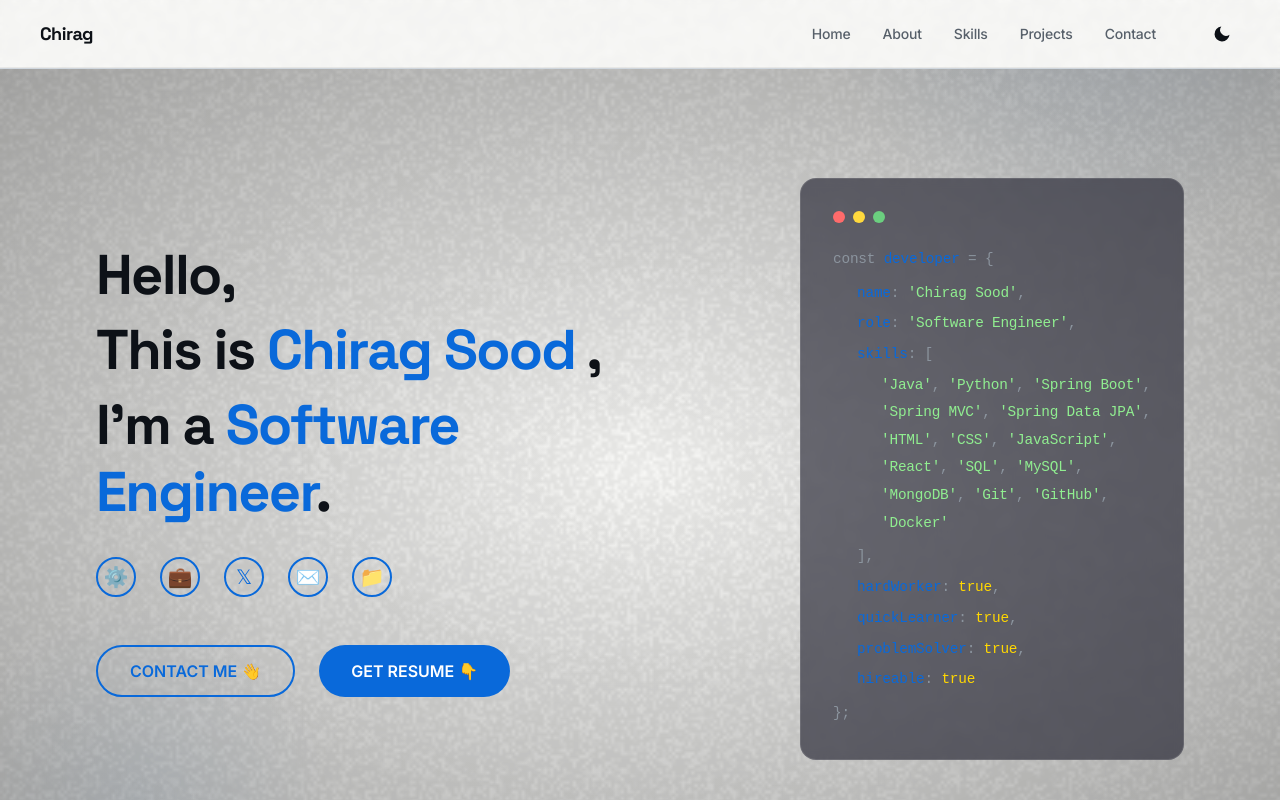
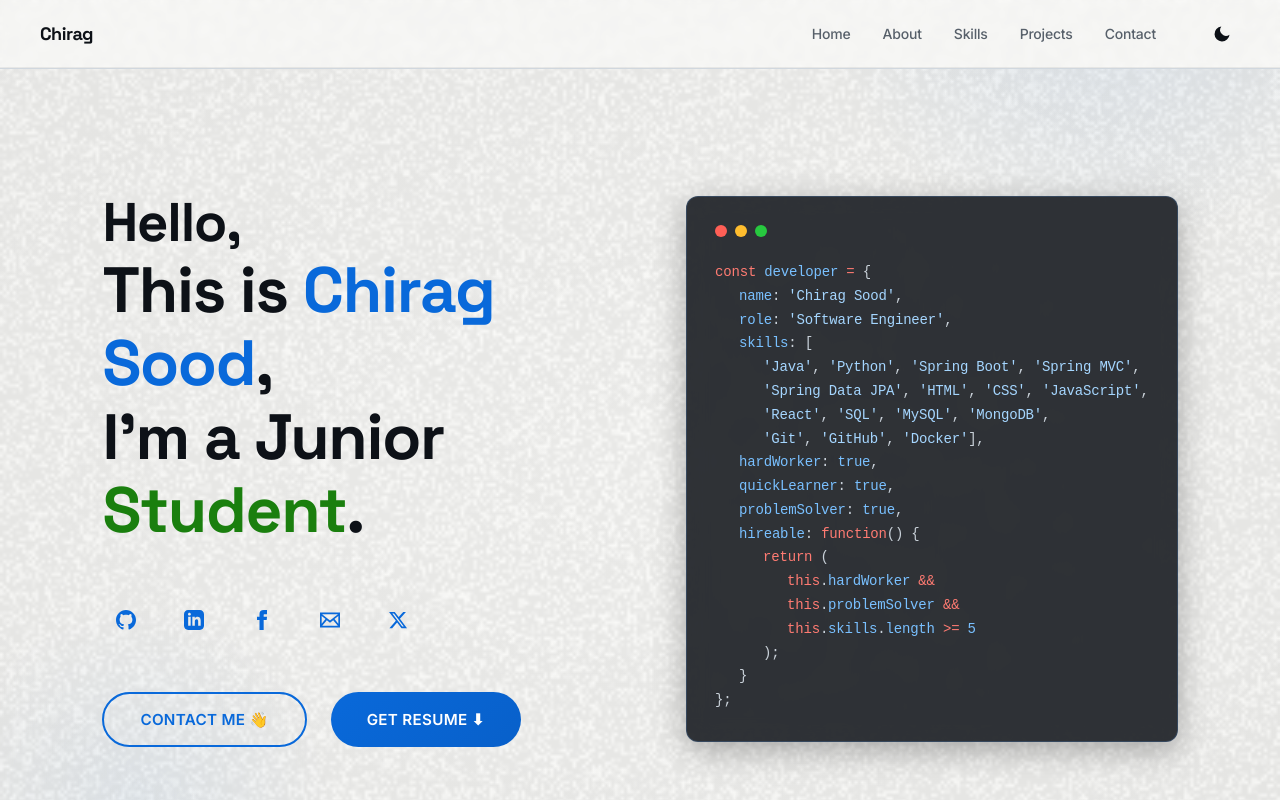
Before and after one commit to ChiragSood1/Portfolio, a Next.js app: page / in a window 1280 px wide. Shown: the top 800 px of the page. Built offline with nearby package versions, Linux system fonts and the light colour scheme; a web font is replaced by a local one.

Commit message:
Improved Hero Section again

```diff
--- a/app/components/homepage/hero-section/index.jsx
+++ b/app/components/homepage/hero-section/index.jsx
@@ -6,51 +6,42 @@ export default function HeroSection() {
       style={{
         position: 'relative',
         width: '100vw',
-        height: '100vh',
+        minHeight: '100vh',
         overflow: 'hidden',
         marginLeft: 'calc(-50vw + 50%)',
+        display: 'flex',
+        alignItems: 'center',
+        paddingTop: '4rem',
+        paddingBottom: '4rem',
       }}
     >
-      {/* Vignette Gradient Overlay */}
-      <div
-        style={{
-          position: 'absolute',
-          inset: 0,
-          background: 'radial-gradient(ellipse at center, rgba(0, 0, 0, 0) 0%, rgba(0, 0, 0, 0.3) 100%)',
-          pointerEvents: 'none',
-          zIndex: 1,
-        }}
-      />
-
       {/* Hero Content Container - Two Column Layout */}
       <div
         style={{
           position: 'relative',
           zIndex: 10,
           width: '100%',
-          height: '100%',
           display: 'grid',
           gridTemplateColumns: '1fr 1fr',
-          gap: '4rem',
+          gap: '6rem',
           alignItems: 'center',
-          paddingLeft: '6rem',
-          paddingRight: '6rem',
+          paddingLeft: 'max(6rem, 8vw)',
+          paddingRight: 'max(6rem, 8vw)',
           boxSizing: 'border-box',
         }}
       >
-        {/* Left Column - Text Content */}
 <div style={{ width: '100%', justifySelf: 'start' }}>
   {/* Main Headline */}
-          <div style={{ marginBottom: '2rem' }}>
+  <div style={{ marginBottom: '3rem' }}>
     <h1
       style={{
         fontFamily: 'var(--font-heading), sans-serif',
-                fontSize: '3.5rem',
-                fontWeight: 800,
-                lineHeight: 1.2,
-                marginBottom: '0.5rem',
+        fontSize: 'clamp(2.1rem, 4.5vw, 3.4rem)',
+        fontWeight: 700,
+        lineHeight: 1.15,
+        marginBottom: '0',
         color: 'var(--color-text-primary)',
-                letterSpacing: '-0.03em',
+        letterSpacing: '-0.02em',
       }}
     >
       Hello,
@@ -58,27 +49,28 @@ export default function HeroSection() {
             <h1
               style={{
                 fontFamily: 'var(--font-heading), sans-serif',
-                fontSize: '3.5rem',
-                fontWeight: 800,
-                lineHeight: 1.2,
-                marginBottom: '0.5rem',
+                fontSize: 'clamp(2.5rem, 5vw, 4rem)',
+                fontWeight: 700,
+                lineHeight: 1.15,
+                marginBottom: '0',
                 color: 'var(--color-text-primary)',
-                letterSpacing: '-0.03em',
+                letterSpacing: '-0.02em',
               }}
             >
-              This is <span style={{ color: 'var(--color-accent)' }}>Chirag Sood</span> ,
+              This is <span style={{ color: 'var(--color-accent)' }}>Chirag Sood</span>,
             </h1>
             <h1
               style={{
                 fontFamily: 'var(--font-heading), sans-serif',
-                fontSize: '3.5rem',
-                fontWeight: 800,
-                lineHeight: 1.2,
+                fontSize: 'clamp(2.5rem, 5vw, 4rem)',
+                fontWeight: 700,
+                lineHeight: 1.15,
+                marginBottom: '0',
                 color: 'var(--color-text-primary)',
-                letterSpacing: '-0.03em',
+                letterSpacing: '-0.02em',
               }}
             >
-              I'm a <span style={{ color: 'var(--color-accent)' }}>Software Engineer</span>.
+              I'm a Junior <span style={{ color: 'var(--color-success)' }}>Student</span>.
             </h1>
           </div>
 
@@ -86,17 +78,37 @@ export default function HeroSection() {
           <div
             style={{
               display: 'flex',
-              gap: '1.5rem',
+              gap: '1.25rem',
               marginBottom: '3rem',
               alignItems: 'center',
             }}
           >
             {[
-              { name: 'GitHub', icon: '⚙️', url: '#' },
-              { name: 'LinkedIn', icon: '💼', url: '#' },
-              { name: 'Twitter', icon: '𝕏', url: '#' },
-              { name: 'Mail', icon: '✉️', url: '#' },
-              { name: 'Portfolio', icon: '📁', url: '#' },
+              {
+                name: 'GitHub',
+                svg: '<svg xmlns="http://www.w3.org/2000/svg" width="20" height="20" viewBox="0 0 24 24" fill="currentColor"><path d="M12 0c-6.626 0-12 5.373-12 12 0 5.302 3.438 9.8 8.207 11.387.599.111.793-.261.793-.577v-2.234c-3.338.726-4.033-1.416-4.033-1.416-.546-1.387-1.333-1.756-1.333-1.756-1.089-.745.083-.729.083-.729 1.205.084 1.839 1.237 1.839 1.237 1.07 1.834 2.807 1.304 3.492.997.107-.775.418-1.305.762-1.604-2.665-.305-5.467-1.334-5.467-5.931 0-1.311.469-2.381 1.236-3.221-.124-.303-.535-1.524.117-3.176 0 0 1.008-.322 3.301 1.23.957-.266 1.983-.399 3.003-.404 1.02.005 2.047.138 3.006.404 2.291-1.552 3.297-1.23 3.297-1.23.653 1.653.242 2.874.118 3.176.77.84 1.235 1.911 1.235 3.221 0 4.609-2.807 5.624-5.479 5.921.43.372.823 1.102.823 2.222v3.293c0 .319.192.694.801.576 4.765-1.589 8.199-6.086 8.199-11.386 0-6.627-5.373-12-12-12z"/></svg>',
+                url: '#'
+              },
+              {
+                name: 'LinkedIn',
+                svg: '<svg xmlns="http://www.w3.org/2000/svg" width="20" height="20" viewBox="0 0 24 24" fill="currentColor"><path d="M19 0h-14c-2.761 0-5 2.239-5 5v14c0 2.761 2.239 5 5 5h14c2.762 0 5-2.239 5-5v-14c0-2.761-2.238-5-5-5zm-11 19h-3v-11h3v11zm-1.5-12.268c-.966 0-1.75-.79-1.75-1.764s.784-1.764 1.75-1.764 1.75.79 1.75 1.764-.783 1.764-1.75 1.764zm13.5 12.268h-3v-5.604c0-3.368-4-3.113-4 0v5.604h-3v-11h3v1.765c1.396-2.586 7-2.777 7 2.476v6.759z"/></svg>',
+                url: '#'
+              },
+              {
+                name: 'Facebook',
+                svg: '<svg xmlns="http://www.w3.org/2000/svg" width="20" height="20" viewBox="0 0 24 24" fill="currentColor"><path d="M9 8h-3v4h3v12h5v-12h3.642l.358-4h-4v-1.667c0-.955.192-1.333 1.115-1.333h2.885v-5h-3.808c-3.596 0-5.192 1.583-5.192 4.615v3.385z"/></svg>',
+                url: '#'
+              },
+              {
+                name: 'Mail',
+                svg: '<svg xmlns="http://www.w3.org/2000/svg" width="20" height="20" viewBox="0 0 24 24" fill="currentColor"><path d="M0 3v18h24v-18h-24zm6.623 7.929l-4.623 5.712v-9.458l4.623 3.746zm-4.141-5.929h19.035l-9.517 7.713-9.518-7.713zm5.694 7.188l3.824 3.099 3.83-3.104 5.612 6.817h-18.779l5.513-6.812zm9.208-1.264l4.616-3.741v9.348l-4.616-5.607z"/></svg>',
+                url: '#'
+              },
+              {
+                name: 'Twitter',
+                svg: '<svg xmlns="http://www.w3.org/2000/svg" width="20" height="20" viewBox="0 0 24 24" fill="currentColor"><path d="M18.244 2.25h3.308l-7.227 8.26 8.502 11.24H16.17l-5.214-6.817L4.99 21.75H1.68l7.73-8.835L1.254 2.25H8.08l4.713 6.231zm-1.161 17.52h1.833L7.084 4.126H5.117z"/></svg>',
+                url: '#'
+              },
             ].map((social) => (
               <a
                 key={social.name}
@@ -105,30 +117,28 @@ export default function HeroSection() {
                   display: 'inline-flex',
                   alignItems: 'center',
                   justifyContent: 'center',
-                  width: '2.5rem',
-                  height: '2.5rem',
+                  width: '3rem',
+                  height: '3rem',
                   borderRadius: '50%',
-                  border: '2px solid var(--color-accent)',
-                  fontSize: '1.25rem',
+                  backgroundColor: 'transparent',
+                  border: 'none',
                   color: 'var(--color-accent)',
                   textDecoration: 'none',
                   transition: 'all var(--transition-base)',
                   cursor: 'pointer',
+                  position: 'relative',
                 }}
                 onMouseEnter={(e) => {
-                  e.currentTarget.style.backgroundColor = 'var(--color-accent)';
-                  e.currentTarget.style.color = 'var(--color-bg)';
-                  e.currentTarget.style.transform = 'translateY(-4px)';
+                  e.currentTarget.style.color = 'var(--color-accent-hover)';
+                  e.currentTarget.style.transform = 'translateY(-4px) scale(1.1)';
                 }}
                 onMouseLeave={(e) => {
-                  e.currentTarget.style.backgroundColor = 'transparent';
                   e.currentTarget.style.color = 'var(--color-accent)';
-                  e.currentTarget.style.transform = 'translateY(0)';
+                  e.currentTarget.style.transform = 'translateY(0) scale(1)';
                 }}
                 title={social.name}
-              >
-                {social.icon}
-              </a>
+                dangerouslySetInnerHTML={{ __html: social.svg }}
+              />
             ))}
           </div>
 
@@ -136,53 +146,59 @@ export default function HeroSection() {
           <div style={{ display: 'flex', gap: '1.5rem', flexWrap: 'wrap' }}>
             <button
               style={{
-                padding: '0.875rem 2rem',
+                padding: '1rem 2.25rem',
                 backgroundColor: 'transparent',
                 color: 'var(--color-accent)',
                 border: '2px solid var(--color-accent)',
-                borderRadius: '2rem',
+                borderRadius: '3rem',
                 fontWeight: 600,
-                fontSize: '1rem',
+                fontSize: '0.95rem',
                 cursor: 'pointer',
                 transition: 'all var(--transition-base)',
                 fontFamily: 'var(--font-sans)',
+                letterSpacing: '0.02em',
+                textTransform: 'uppercase',
               }}
               onMouseEnter={(e) => {
                 e.currentTarget.style.backgroundColor = 'var(--color-accent)';
-                e.currentTarget.style.color = 'var(--color-bg)';
+                e.currentTarget.style.color = '#ffffff';
                 e.currentTarget.style.transform = 'translateY(-2px)';
+                e.currentTarget.style.boxShadow = 'var(--shadow-md)';
               }}
               onMouseLeave={(e) => {
                 e.currentTarget.style.backgroundColor = 'transparent';
                 e.currentTarget.style.color = 'var(--color-accent)';
                 e.currentTarget.style.transform = 'translateY(0)';
+                e.currentTarget.style.boxShadow = 'none';
               }}
             >
               CONTACT ME 👋
             </button>
             <button
               style={{
-                padding: '0.875rem 2rem',
-                backgroundColor: 'var(--color-accent)',
+                padding: '1rem 2.25rem',
+                background: 'linear-gradient(135deg, var(--color-accent) 0%, var(--color-accent-hover) 100%)',
                 color: '#ffffff',
                 border: 'none',
-                borderRadius: '2rem',
+                borderRadius: '3rem',
                 fontWeight: 600,
-                fontSize: '1rem',
+                fontSize: '0.95rem',
                 cursor: 'pointer',
                 transition: 'all var(--transition-base)',
                 fontFamily: 'var(--font-sans)',
+                letterSpacing: '0.02em',
+                textTransform: 'uppercase',
               }}
               onMouseEnter={(e) => {
                 e.currentTarget.style.transform = 'translateY(-2px)';
-                e.currentTarget.style.boxShadow = '0 12px 24px rgba(0, 102, 255, 0.3)';
+                e.currentTarget.style.boxShadow = '0 12px 28px rgba(9, 105, 218, 0.35)';
               }}
               onMouseLeave={(e) => {
                 e.currentTarget.style.transform = 'translateY(0)';
                 e.currentTarget.style.boxShadow = 'none';
               }}
             >
-              GET RESUME 👇
+              GET RESUME ⬇
             </button>
           </div>
         </div>
@@ -192,22 +208,23 @@ export default function HeroSection() {
           style={{
             position: 'relative',
             justifySelf: 'end',
+            width: '100%',
+            maxWidth: '600px',
           }}
         >
           {/* Code Block */}
           <div
             style={{
-              maxWidth: '550px',
-              padding: '2rem',
-              backgroundColor: 'rgba(20, 20, 35, 0.6)',
-              border: '1px solid rgba(255, 255, 255, 0.1)',
-              borderRadius: '1rem',
+              width: '100%',
+              padding: '1.75rem',
+              backgroundColor: 'rgba(13, 17, 23, 0.85)',
+              border: '1px solid rgba(88, 166, 255, 0.2)',
+              borderRadius: '0.75rem',
               fontFamily: 'var(--font-mono)',
-              fontSize: '0.9rem',
-              color: 'var(--color-accent)',
-              lineHeight: 1.8,
-              backdropFilter: 'blur(4px)',
-              overflow: 'hidden',
+              fontSize: '0.875rem',
+              lineHeight: 1.7,
+              backdropFilter: 'blur(10px)',
+              boxShadow: '0 8px 32px rgba(0, 0, 0, 0.3)',
             }}
           >
             {/* Code block header dots */}
@@ -217,7 +234,7 @@ export default function HeroSection() {
                   width: '12px',
                   height: '12px',
                   borderRadius: '50%',
-                  backgroundColor: '#ff6b6b',
+                  backgroundColor: '#ff5f56',
                 }}
               />
               <div
@@ -225,7 +242,7 @@ export default function HeroSection() {
                   width: '12px',
                   height: '12px',
                   borderRadius: '50%',
-                  backgroundColor: '#ffd93d',
+                  backgroundColor: '#ffbd2e',
                 }}
               />
               <div
@@ -233,116 +250,153 @@ export default function HeroSection() {
                   width: '12px',
                   height: '12px',
                   borderRadius: '50%',
-                  backgroundColor: '#6bcf7f',
+                  backgroundColor: '#27c93f',
                 }}
               />
             </div>
+
             {/* Code content */}
-            <div style={{ whiteSpace: 'pre-wrap', wordBreak: 'break-word' }} width="100%">
-              <div style={{ color: 'var(--color-text-tertiary)', marginBottom: '0.5rem' }}>
-                <span>const </span>
-                <span style={{ color: 'var(--color-accent)' }}>developer</span>
-                <span> = {'{'}</span>
+            <div style={{ whiteSpace: 'pre', fontFamily: 'var(--font-mono)', fontSize: '0.875rem' }}>
+              <div style={{ color: '#c9d1d9' }}>
+                <span style={{ color: '#ff7b72' }}>const</span>
+                <span> </span>
+                <span style={{ color: '#79c0ff' }}>developer</span>
+                <span> </span>
+                <span style={{ color: '#ff7b72' }}>=</span>
+                <span> {'{'}</span>
               </div>
 
-              <div style={{ paddingLeft: '1.5rem', marginBottom: '0.3rem', color: 'var(--color-text-tertiary)' }}>
-                <span style={{ color: 'var(--color-accent)' }}>name</span>
+              <div style={{ paddingLeft: '1.5rem', color: '#c9d1d9' }}>
+                <span style={{ color: '#79c0ff' }}>name</span>
                 <span>: </span>
-                <span style={{ color: '#90EE90' }}>'Chirag Sood'</span>
+                <span style={{ color: '#a5d6ff' }}>'Chirag Sood'</span>
                 <span>,</span>
               </div>
 
-              <div style={{ paddingLeft: '1.5rem', marginBottom: '0.3rem', color: 'var(--color-text-tertiary)' }}>
-                <span style={{ color: 'var(--color-accent)' }}>role</span>
+              <div style={{ paddingLeft: '1.5rem', color: '#c9d1d9' }}>
+                <span style={{ color: '#79c0ff' }}>role</span>
                 <span>: </span>
-                <span style={{ color: '#90EE90' }}>'Software Engineer'</span>
+                <span style={{ color: '#a5d6ff' }}>'Software Engineer'</span>
                 <span>,</span>
               </div>
 
-              <div style={{ paddingLeft: '1.5rem', marginBottom: '0.3rem', color: 'var(--color-text-tertiary)' }}>
-                <span style={{ color: 'var(--color-accent)' }}>skills</span>
+              <div style={{ paddingLeft: '1.5rem', color: '#c9d1d9' }}>
+                <span style={{ color: '#79c0ff' }}>skills</span>
                 <span>: [</span>
               </div>
 
-              <div style={{ paddingLeft: '3rem', marginBottom: '0.1rem', color: 'var(--color-text-tertiary)' }}>
-                <span style={{ color: '#90EE90' }}>'Java'</span>
+              <div style={{ paddingLeft: '3rem', color: '#c9d1d9' }}>
+                <span style={{ color: '#a5d6ff' }}>'Java'</span>
                 <span>, </span>
-                <span style={{ color: '#90EE90' }}>'Python'</span>
+                <span style={{ color: '#a5d6ff' }}>'Python'</span>
                 <span>, </span>
-                <span style={{ color: '#90EE90' }}>'Spring Boot'</span>
+                <span style={{ color: '#a5d6ff' }}>'Spring Boot'</span>
+                <span>, </span>
+                <span style={{ color: '#a5d6ff' }}>'Spring MVC'</span>
                 <span>,</span>
               </div>
 
-              <div style={{ paddingLeft: '3rem', marginBottom: '0.1rem', color: 'var(--color-text-tertiary)' }}>
-                <span style={{ color: '#90EE90' }}>'Spring MVC'</span>
+              <div style={{ paddingLeft: '3rem', color: '#c9d1d9' }}>
+                <span style={{ color: '#a5d6ff' }}>'Spring Data JPA'</span>
                 <span>, </span>
-                <span style={{ color: '#90EE90' }}>'Spring Data JPA'</span>
+                <span style={{ color: '#a5d6ff' }}>'HTML'</span>
+                <span>, </span>
+                <span style={{ color: '#a5d6ff' }}>'CSS'</span>
+                <span>, </span>
+                <span style={{ color: '#a5d6ff' }}>'JavaScript'</span>
                 <span>,</span>
               </div>
 
-              <div style={{ paddingLeft: '3rem', marginBottom: '0.1rem', color: 'var(--color-text-tertiary)' }}>
-                <span style={{ color: '#90EE90' }}>'HTML'</span>
+              <div style={{ paddingLeft: '3rem', color: '#c9d1d9' }}>
+                <span style={{ color: '#a5d6ff' }}>'React'</span>
                 <span>, </span>
-                <span style={{ color: '#90EE90' }}>'CSS'</span>
+                <span style={{ color: '#a5d6ff' }}>'SQL'</span>
                 <span>, </span>
-                <span style={{ color: '#90EE90' }}>'JavaScript'</span>
+                <span style={{ color: '#a5d6ff' }}>'MySQL'</span>
+                <span>, </span>
+                <span style={{ color: '#a5d6ff' }}>'MongoDB'</span>
                 <span>,</span>
               </div>
 
-              <div style={{ paddingLeft: '3rem', marginBottom: '0.1rem', color: 'var(--color-text-tertiary)' }}>
-                <span style={{ color: '#90EE90' }}>'React'</span>
+              <div style={{ paddingLeft: '3rem', color: '#c9d1d9' }}>
+                <span style={{ color: '#a5d6ff' }}>'Git'</span>
                 <span>, </span>
-                <span style={{ color: '#90EE90' }}>'SQL'</span>
+                <span style={{ color: '#a5d6ff' }}>'GitHub'</span>
                 <span>, </span>
-                <span style={{ color: '#90EE90' }}>'MySQL'</span>
+                <span style={{ color: '#a5d6ff' }}>'Docker'</span>
+                <span>],</span>
+              </div>
+
+              <div style={{ paddingLeft: '1.5rem', color: '#c9d1d9' }}>
+                <span style={{ color: '#79c0ff' }}>hardWorker</span>
+                <span>: </span>
+                <span style={{ color: '#79c0ff' }}>true</span>
                 <span>,</span>
               </div>
 
-              <div style={{ paddingLeft: '3rem', marginBottom: '0.1rem', color: 'var(--color-text-tertiary)' }}>
-                <span style={{ color: '#90EE90' }}>'MongoDB'</span>
-                <span>, </span>
-                <span style={{ color: '#90EE90' }}>'Git'</span>
-                <span>, </span>
-                <span style={{ color: '#90EE90' }}>'GitHub'</span>
+              <div style={{ paddingLeft: '1.5rem', color: '#c9d1d9' }}>
+                <span style={{ color: '#79c0ff' }}>quickLearner</span>
+                <span>: </span>
+                <span style={{ color: '#79c0ff' }}>true</span>
                 <span>,</span>
               </div>
 
-              <div style={{ paddingLeft: '3rem', marginBottom: '0.5rem', color: 'var(--color-text-tertiary)' }}>
-                <span style={{ color: '#90EE90' }}>'Docker'</span>
-              </div>
-
-              <div style={{ paddingLeft: '1.5rem', marginBottom: '0.3rem', color: 'var(--color-text-tertiary)' }}>
-                <span>],</span>
-              </div>
-
-              <div style={{ paddingLeft: '1.5rem', marginBottom: '0.3rem', color: 'var(--color-text-tertiary)' }}>
-                <span style={{ color: 'var(--color-accent)' }}>hardWorker</span>
+              <div style={{ paddingLeft: '1.5rem', color: '#c9d1d9' }}>
+                <span style={{ color: '#79c0ff' }}>problemSolver</span>
                 <span>: </span>
-                <span style={{ color: '#FFD700' }}>true</span>
+                <span style={{ color: '#79c0ff' }}>true</span>
                 <span>,</span>
               </div>
 
-              <div style={{ paddingLeft: '1.5rem', marginBottom: '0.3rem', color: 'var(--color-text-tertiary)' }}>
-                <span style={{ color: 'var(--color-accent)' }}>quickLearner</span>
+              <div style={{ paddingLeft: '1.5rem', color: '#c9d1d9' }}>
+                <span style={{ color: '#79c0ff' }}>hireable</span>
                 <span>: </span>
-                <span style={{ color: '#FFD700' }}>true</span>
-                <span>,</span>
+                <span style={{ color: '#ff7b72' }}>function</span>
+                <span>() {'{'}</span>
               </div>
 
-              <div style={{ paddingLeft: '1.5rem', marginBottom: '0.3rem', color: 'var(--color-text-tertiary)' }}>
-                <span style={{ color: 'var(--color-accent)' }}>problemSolver</span>
-                <span>: </span>
-                <span style={{ color: '#FFD700' }}>true</span>
-                <span>,</span>
+              <div style={{ paddingLeft: '3rem', color: '#c9d1d9' }}>
+                <span style={{ color: '#ff7b72' }}>return</span>
+                <span> (</span>
               </div>
 
-              <div style={{ paddingLeft: '1.5rem', marginBottom: '0.5rem', color: 'var(--color-text-tertiary)' }}>
-                <span style={{ color: 'var(--color-accent)' }}>hireable</span>
-                <span>: </span>
-                <span style={{ color: '#FFD700' }}>true</span>
+              <div style={{ paddingLeft: '4.5rem', color: '#c9d1d9' }}>
+                <span style={{ color: '#ff7b72' }}>this</span>
+                <span>.</span>
+                <span style={{ color: '#79c0ff' }}>hardWorker</span>
+                <span> </span>
+                <span style={{ color: '#ff7b72' }}>&&</span>
               </div>
 
-              <div style={{ color: 'var(--color-text-tertiary)' }}>
+              <div style={{ paddingLeft: '4.5rem', color: '#c9d1d9' }}>
+                <span style={{ color: '#ff7b72' }}>this</span>
+                <span>.</span>
+                <span style={{ color: '#79c0ff' }}>problemSolver</span>
+                <span> </span>
+                <span style={{ color: '#ff7b72' }}>&&</span>
+              </div>
+
+              <div style={{ paddingLeft: '4.5rem', color: '#c9d1d9' }}>
+                <span style={{ color: '#ff7b72' }}>this</span>
+                <span>.</span>
+                <span style={{ color: '#79c0ff' }}>skills</span>
+                <span>.</span>
+                <span style={{ color: '#79c0ff' }}>length</span>
+                <span> </span>
+                <span style={{ color: '#ff7b72' }}>&gt;=</span>
+                <span> </span>
+                <span style={{ color: '#79c0ff' }}>5</span>
+              </div>
+
+              <div style={{ paddingLeft: '3rem', color: '#c9d1d9' }}>
+                <span>);</span>
+              </div>
+
+              <div style={{ paddingLeft: '1.5rem', color: '#c9d1d9' }}>
+                <span>{'}'}</span>
+              </div>
+
+              <div style={{ color: '#c9d1d9' }}>
                 <span>{'}'}</span>
                 <span>;</span>
               </div>
```
Lines whose indentation alone changed are shown as unchanged.
